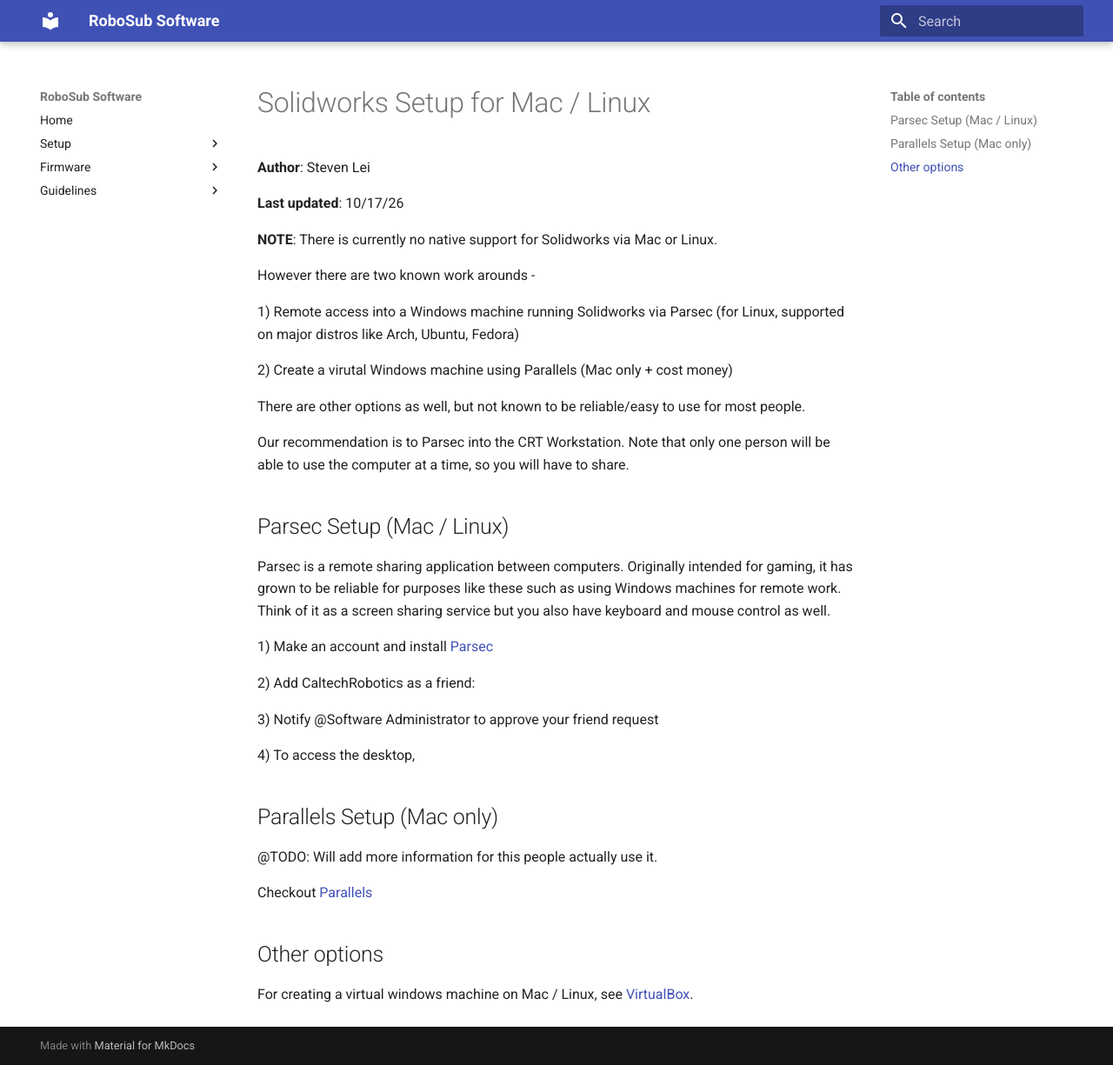
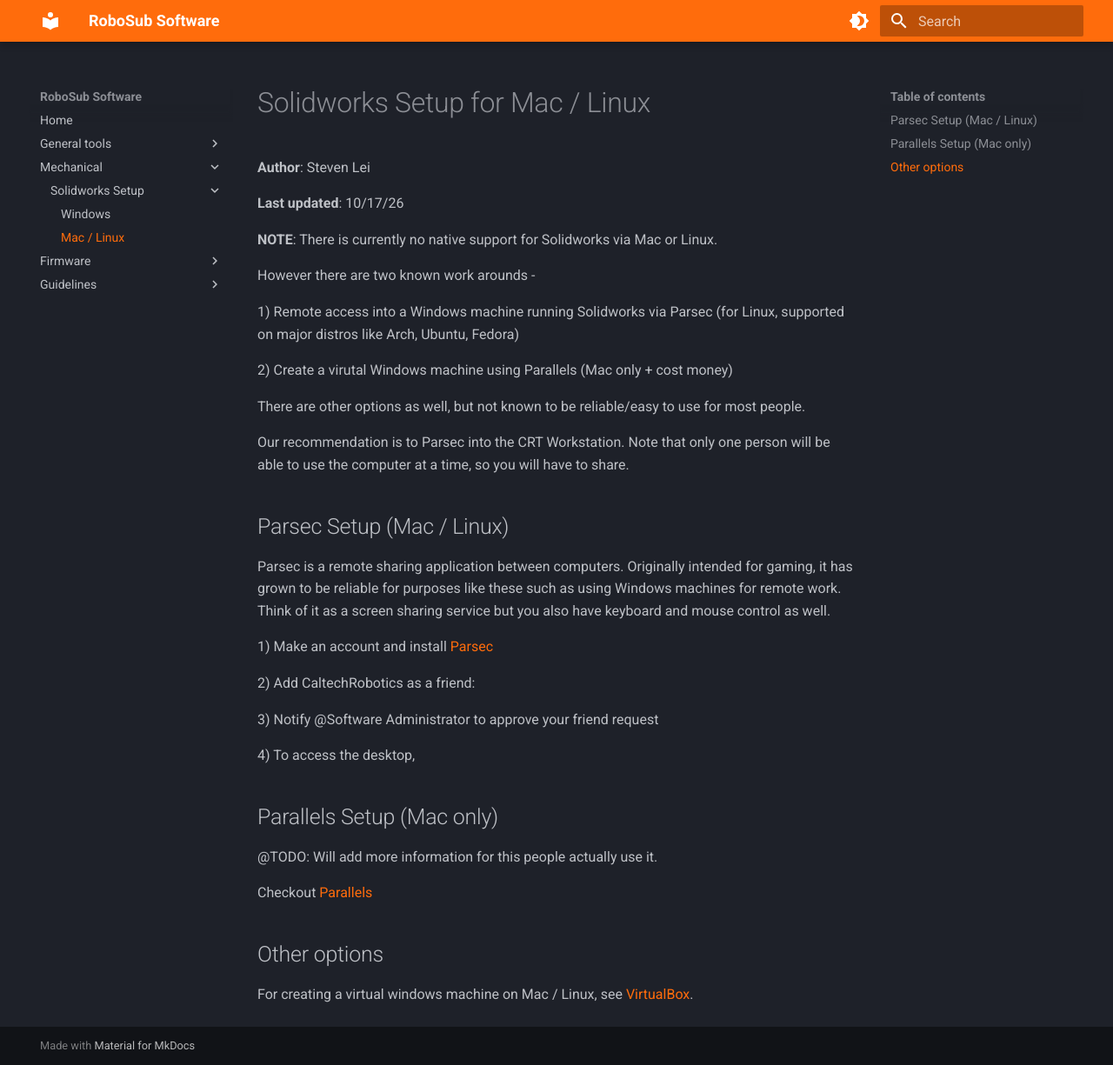
Before and after one commit to CRT-Caltech-Robotics-Team/RoboSub, an MkDocs documentation site: the page built from docs/mechanical/solidworks-setup/mac-linux.md, in a window 1280 px wide and 1225 px high. Shown: the whole window at 87% size. Built offline with MkDocs 1.6.1 and Material for MkDocs 9.7.7, drawn with Linux system fonts in a browser that asks for light colours.

Commit message:
docs: update MkDocs navigation and theme

```diff
--- a/mkdocs.yml
+++ b/mkdocs.yml
@@ -4,13 +4,34 @@
 
 theme:
   name: material
+  palette:
+    - scheme: slate
+      primary: custom
+      accent: custom
+      toggle:
+        icon: material/brightness-4
+        name: Switch to light mode
+    - scheme: default
+      primary: custom
+      accent: custom
+      toggle:
+        icon: material/brightness-7
+        name: Switch to dark mode
+
+extra_css:
+  - stylesheets/extra.css
 
 nav:
   - Home: index.md
 
-  - Setup:
-      - setup.md
+  - General tools:
+      - AI: general-tools/AI.md
+      - Git: general-tools/git.md
 
+  - Mechanical:
+      - Solidworks Setup:
+          - Windows: mechanical/solidworks-setup/windows.md
+          - Mac / Linux: mechanical/solidworks-setup/mac-linux.md
 
   - Firmware:
       - PDB: firmware/pdb.md
```
